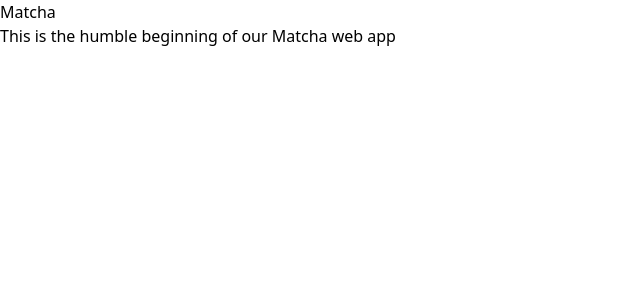
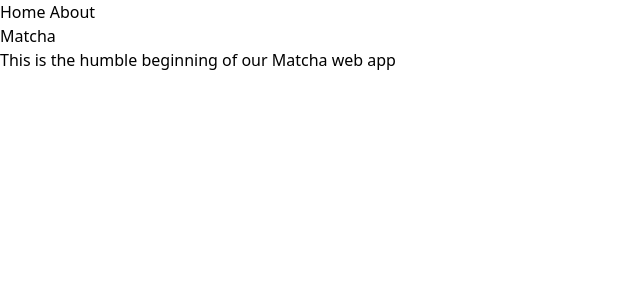
Before and after one commit to tentaclepurple/42_matcha, a SvelteKit app in the folder front/: page / in a window 1280 px wide. Shown: the top 300 px of the page, without its empty margins (0-640 px from the left). Built offline with nearby package versions, Linux system fonts and the light colour scheme.

Commit message:
Add top navbar

```diff
--- a/front/src/routes/+layout.svelte
+++ b/front/src/routes/+layout.svelte
@@ -3,4 +3,9 @@
 	let { children } = $props();
 </script>
 
+<nav>
+	<a href="/">Home</a>
+	<a href="/about">About</a>
+</nav>
+
 {@render children()}
```
